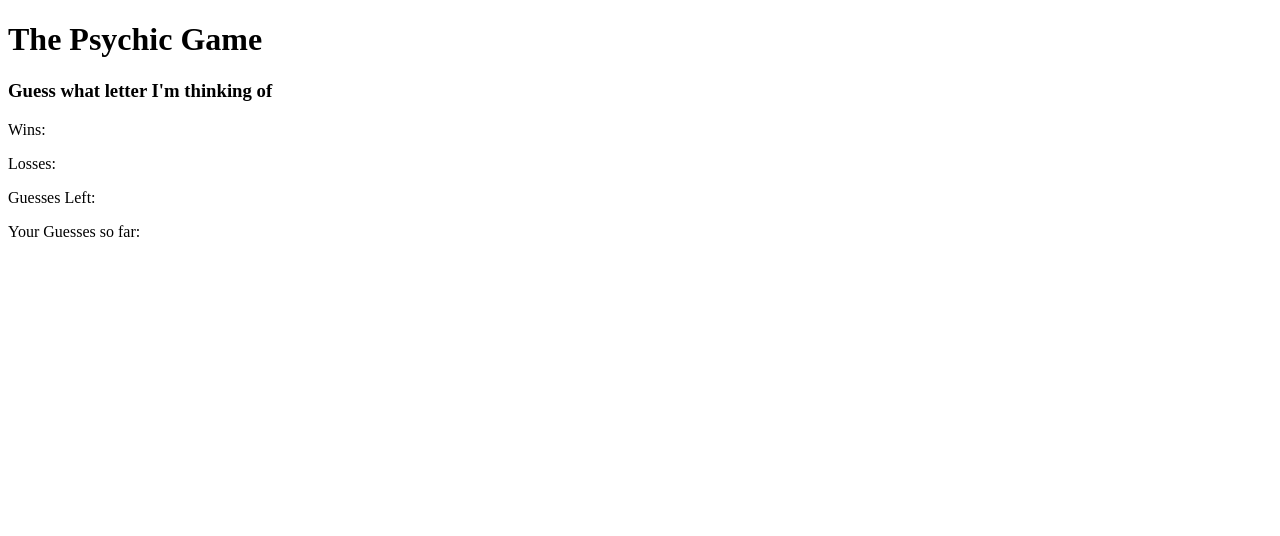
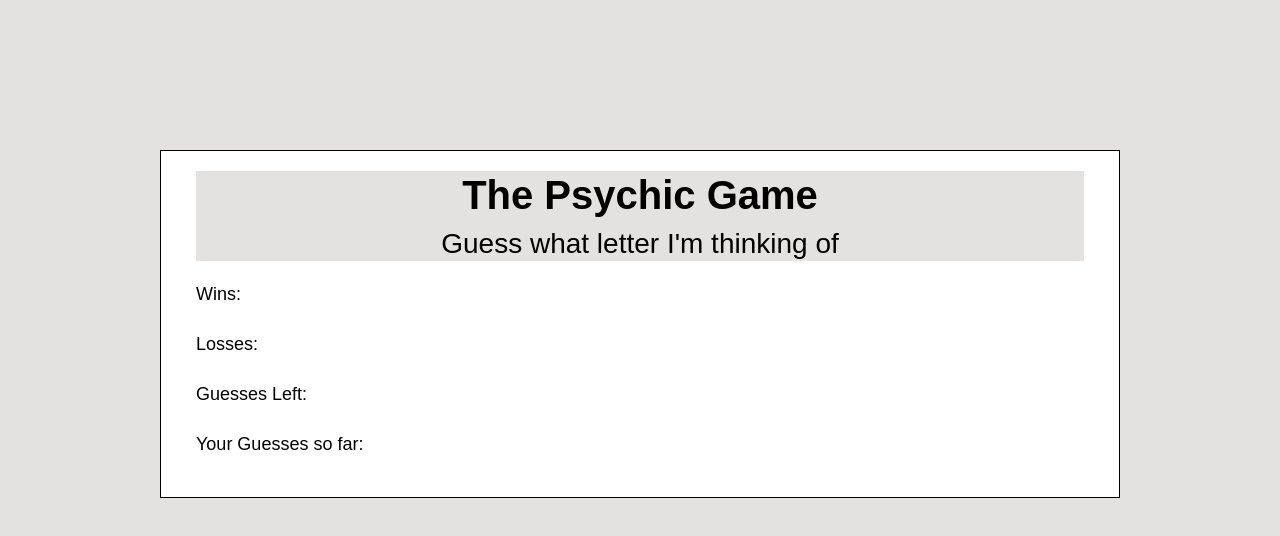
Before and after one commit to daynalaurenc/Psychic-Game, a plain HTML site: page index.html in a window 1280 px wide. Drawn offline with nearby package versions, Linux system fonts and the light colour scheme.

Commit message:
CSS added

```diff
--- a/assets/css/style.css
+++ b/assets/css/style.css
@@ -0,0 +1,26 @@
+body {
+    width: 960px;
+    margin: auto;
+    font-family: Arial, "Helvetica Neue", Helvetica, sans-serif;
+    font-size: 18px;
+    line-height: 34px;
+    color: #000000;
+    background: #e4e1e1;
+  }
+
+.container {
+    width: 100%;
+    max-width: 960px;
+    margin-top: 150px;
+    background: #ffffff;
+    border: 1px solid #000000;
+
+}
+
+/* .card-body {
+    border: 1px solid #000000;
+} */
+
+.text-center {
+    background: #e4e1e1;
+}
--- a/index.html
+++ b/index.html
@@ -5,15 +5,18 @@
     <meta name="viewport" content="width=device-width, initial-scale=1.0">
     <meta http-equiv="X-UA-Compatible" content="ie=edge">
     <title>Psychic Game</title>
+    <link rel="stylesheet" href="https://stackpath.bootstrapcdn.com/bootstrap/4.2.1/css/bootstrap.min.css" integrity="sha384-GJzZqFGwb1QTTN6wy59ffF1BuGJpLSa9DkKMp0DgiMDm4iYMj70gZWKYbI706tWS" crossorigin="anonymous">
     <link rel="stylesheet" type="text/css" href="assets/css/style.css">
     <script src="assets/javascript/game.js"></script>
 </head>
 <body>
 
 <div class="container">
-    <div class="text-center">
-    <h1>The Psychic Game</h1>
-    <h3><p id>Guess what letter I'm thinking of</p></h3>
+    <div class="card-body">
+        <div class="text-center">
+        <h1><strong>The Psychic Game</strong></h1>
+        <h3><p id>Guess what letter I'm thinking of</p></h3>
+        </div>
 
     <p id="wins">Wins: </p>
     <p id="losses">Losses: </p>
@@ -25,15 +28,3 @@
 
 </body>
 </html>
-
-
-
-
-<!-- <div class="container">
-    <div class="text-center">
-        <h1></h1>
-        <hr>
-        <h1>fff</h1>
-        <hr>
-    </div>
-</div> -->
```
